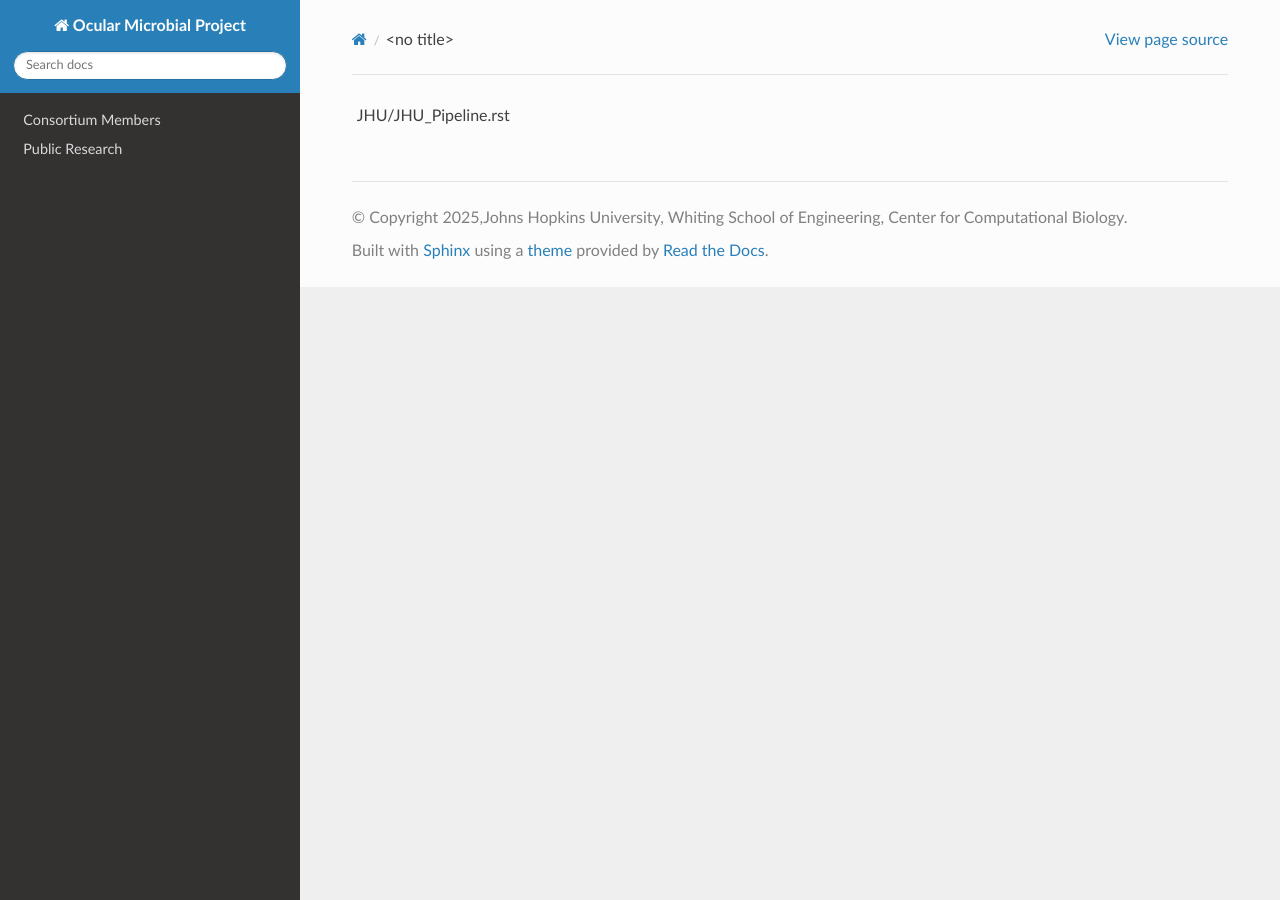
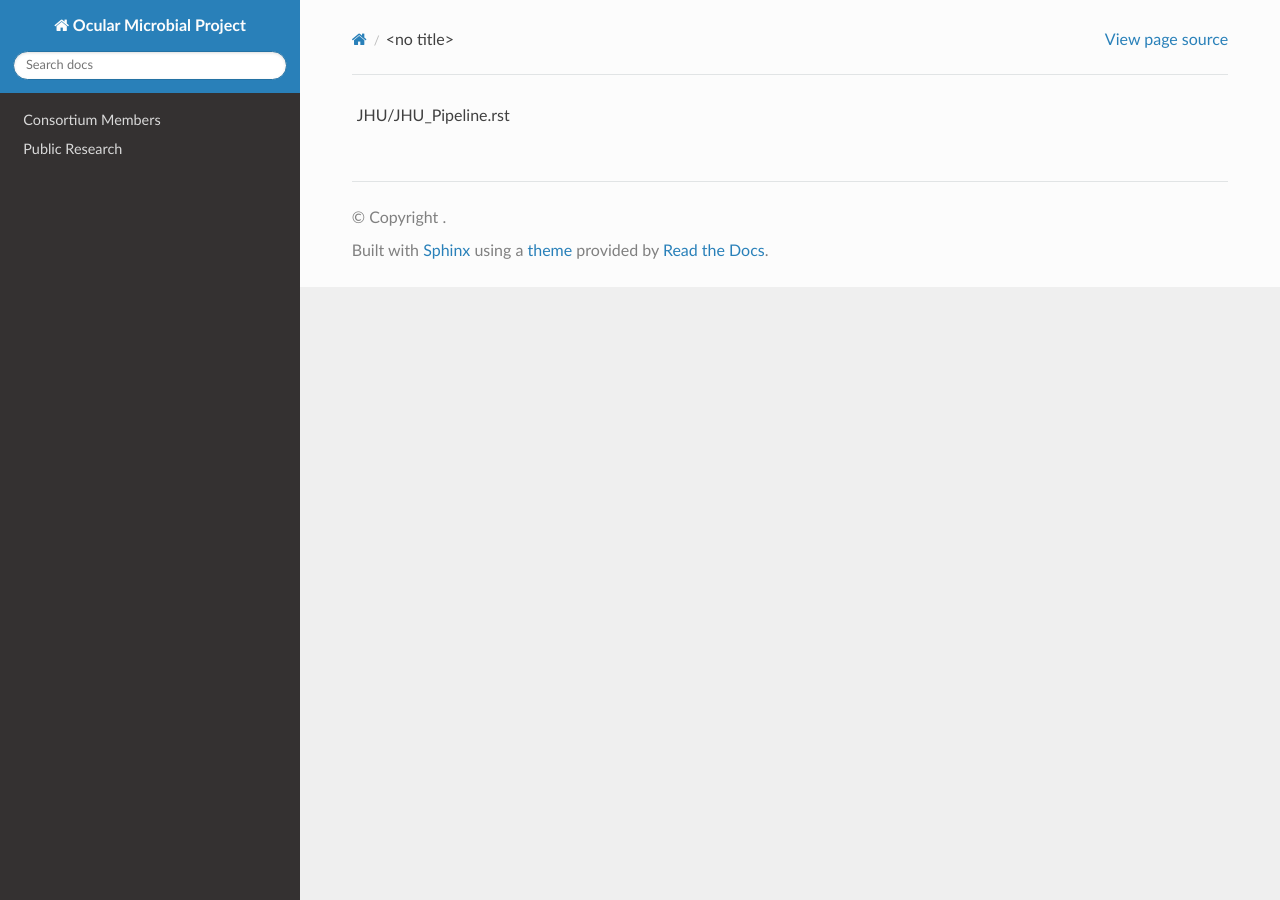
Before and after one commit to dpuiu/ocular-microbiome, a Sphinx documentation site: the page built from docs/JHU_Pipeline.rst, in a window 1280 px wide. Built offline with Sphinx 7.4.7 and the Read the Docs theme 3.1.0, drawn with Linux system fonts in a browser that asks for light colours.

Commit message:
removed the copyright

```diff
--- a/docs/conf.py
+++ b/docs/conf.py
@@ -17,7 +17,7 @@ import sys
 sys.path.insert(0, os.path.abspath('.'))
 
 project = 'Ocular Microbial Project'
-copyright = '2025,Johns Hopkins University, Whiting School of Engineering, Center for Computational Biology'
+#copyright = ''
 author = 'Daniela Puiu'
 
 html_theme = "sphinx_rtd_theme"
```
